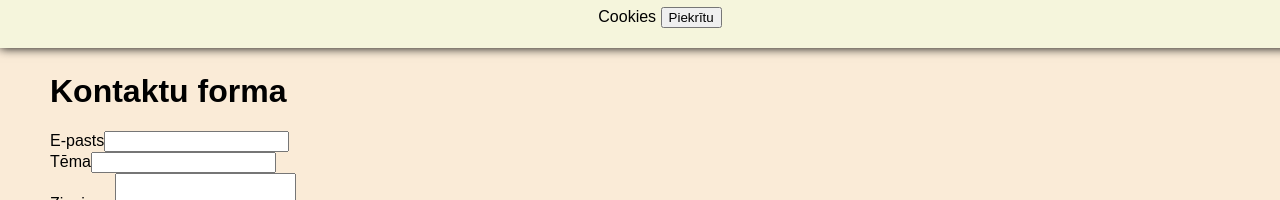
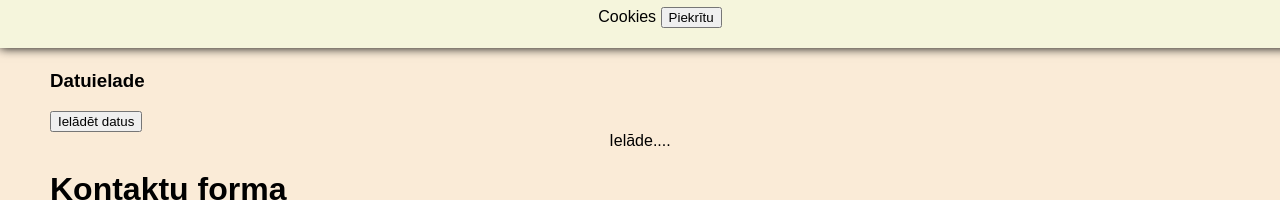
Before and after one commit to vitalymusic/react_pt4, a React (Vite) app: page / in a window 1280 px wide. Shown: the part 752-952 px from the top of the page. Built offline with nearby package versions, Linux system fonts and the light colour scheme.

Commit message:
reeact Last

```diff
--- a/src/Contact.tsx
+++ b/src/Contact.tsx
@@ -40,7 +40,6 @@ export default function Contact() {
         }).catch((error)=>{
                  alert("ir kļūda nosūtot datus: "+ error);
         })
-
     }
     return (
         <>
--- a/src/Content.tsx
+++ b/src/Content.tsx
@@ -2,6 +2,7 @@ import React from 'react'
 import About from './content/About';
 import Services from './content/Services';
 import Contact from './Contact';
+import Datuielade from './Datuielade';
 import './saturs.css';
 
 export default function Content() {
@@ -10,6 +11,9 @@ export default function Content() {
         {/* Par mums */}
         <About />
         <Services />
+
+        <Datuielade />
+
         {/* Pakalpojumi */}
          < Contact />
     </div>
--- /dev/null
+++ b/src/Datuielade.tsx
@@ -0,0 +1,56 @@
+import React from 'react'
+import {useState,useEffect} from 'react';
+
+export default function Datuielade() {
+  const [data,setData] = useState([]);
+
+
+
+  function loadData(){
+     fetch('https://dummyjson.com/products')
+    .then(res => res.json())
+    .then(data => setData(data.products))
+    // .finally(()=>(console.log(data)))
+  }
+
+
+  return (
+    <>
+      <h3>Datuielade</h3>
+
+    <button onClick={loadData}>Ielādēt datus</button>
+
+    <div className='dati' style={{
+      display:"flex",
+      flexWrap:"wrap",
+      gap:"10px",
+      justifyContent:"center",
+      overflow:"hidden"
+    }}>
+        {data.length==0?
+          <>
+          Ielāde....
+          </>:
+          <>
+            {data.map((item:any,i:number)=>{
+                return (
+                  <div className='item' key={i} style={{
+                      width:"300px"
+                  }}>
+                      <h3>{item.title}</h3>
+                      <p>{item.description}</p>
+                      <img src={item.thumbnail} alt="" />
+                      <h5 style={{textAlign:"center"}}>{item.price} &euro;</h5>
+                  </div>
+                )
+            })}
+          </>
+        }
+    </div>
+    </>
+
+
+
+
+  )
+}
--- a/src/footer.css
+++ b/src/footer.css
@@ -1,5 +1,5 @@
 footer{
-    height: 250px;
+    height: 100px;
     background-color: rgb(20, 20, 20);
     color:white;
 }
--- a/src/saturs.css
+++ b/src/saturs.css
@@ -1,5 +1,5 @@
 .content{
-    height: 1000px;
+    min-height: 1000px;
     padding: 50px;
     background-color: antiquewhite;
 }
```
